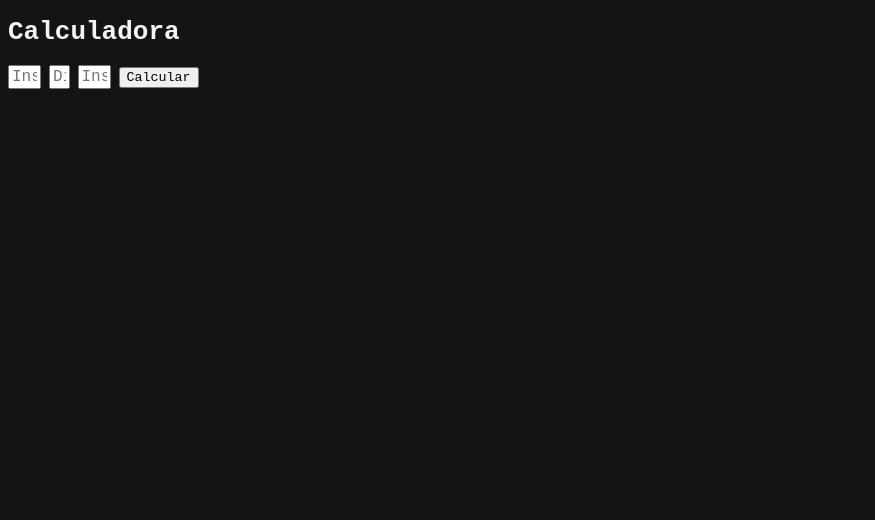
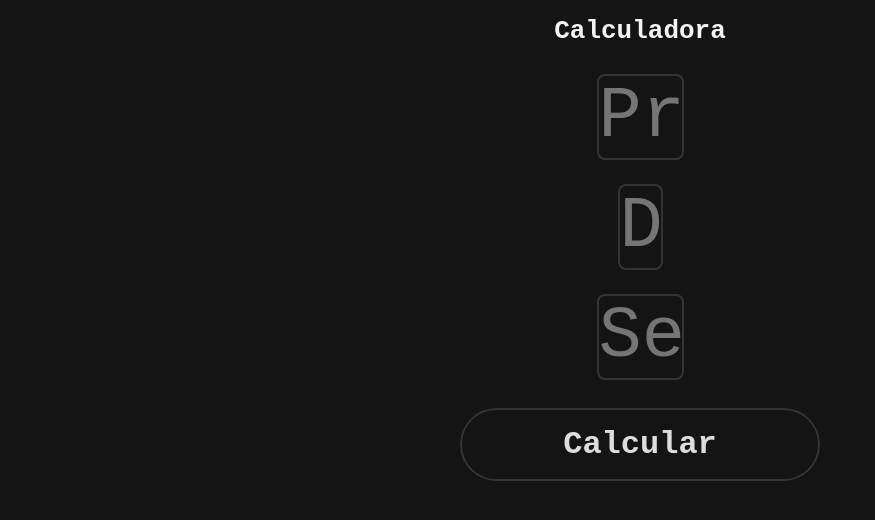
Before and after one commit to lunguinhoantonio/hutgfa, a plain HTML site: page index.html in a window 1280 px wide. Shown: the whole page, without its empty margins (0-875 px from the left). Drawn offline with Linux system fonts and the light colour scheme.

Commit message:
Updated index.html, script.js, and style.css files with changes to HTML structure, JavaScript logic, and CSS styling

```diff
--- a/index.html
+++ b/index.html
@@ -8,8 +8,9 @@
     <title>Tentativa Calculadora</title>
 </head>
 <body>
-    <h1>Calculadora</h1>
-    <input type="text" class="primeiro-input" maxlength="2" placeholder="Insira um número inteiro" title="Insira um número inteiro">
+    <h1 class="title">Calculadora</h1>
+    <div class="container">
+        <input type="text" class="primeiro-input" maxlength="2" placeholder="Primeiro Número" title="Insira um número inteiro">
         <input type="text" class="operacao" maxlength="1" placeholder="Digite uma operação" title="Digite uma operação">
         <!-- <select class="operacoes">
             <option class="adicao" value="+" selected>+</option>
@@ -17,8 +18,9 @@
             <option class="multiplicacao" value="*">*</option>
             <option class="divisao" value="/">/</option>
         </select>  -->
-    <input type="text" class="segundo-input" maxlength="2" placeholder="Insira um segundo número" title="Insira um segundo número">
-    <button onclick="somar()">Calcular</button>
+        <input type="text" class="segundo-input" maxlength="2" placeholder="Segundo Número" title="Insira um segundo número">
+        <button type="submit" class="calcular" onclick="somar()">Calcular</button>
+    </div>
     <h1 class="resultado"></h1>
     <script src="script.js"></script>
 </body>
--- a/script.js
+++ b/script.js
@@ -19,8 +19,12 @@ function somar() {
     else if (operacao == '/') {
         let resultado = primeiroValor / segundoValor;
         document.querySelector('.resultado').innerHTML = resultado;
-    } else {
+    }
+    else if (operação != NaN) {
         alert(`Operação inválida!
             Digite uma das operações aceitas: +, -, * ou /`);
+    } else {
+        alert(`Insira uma operação!
+            Digite uma das operações aceitas: +, -, * ou /`)
     }
 }
--- a/style.css
+++ b/style.css
@@ -1,24 +1,97 @@
 * {
     font-family: monospace;
+    padding: 0;
+    margin: 0;
+    box-sizing: border-box;
+}
+
+:root {
+    --black: #141414;
+    --white: #f4f4f4;
+    --alt-white: #ddd;
+    --grey: #343434;
 }
 
 body {
-    background-color: #141414;
-    color: #f4f4f4;
+    background: var(--black);
+    color: var(--white);
+}
+
+.title {
+    display: flex;
+    justify-content: center;
+    margin: 16px;
+}
+
+.title::selection {
+    background-color: var(--grey);
+}
+
+.container {
+    display: flex;
+    flex-direction: column;
+}
+
+.primeiro-input,
+.segundo-input {
+    width: 87px;
+}
+
+.operacao {
+    width: 45px;
+}
+
+.primeiro-input,
+.segundo-input,
+.operacao {
+    border-radius: 8px;
+    font-size: 72px;
+    background-color: var(--black);
+    color: var(--white);
+    border: 2px solid var(--grey);
+    margin: 12px auto;
+    transition: 350ms;
+}
+
+.primeiro-input
+.segundo-input
+.operacao:focus {
+    border: 2px solid var(--white);
+    transition: 350ms;
+}
+
+.calcular {
+    display: flex;
+    justify-content: center;
+    cursor: pointer;
+    color: var(--alt-white);
+    background-color: var(--black);
+    border: 2px solid var(--grey);
+    padding: 16px;
+    width: 360px;
+    font-size: 32px;
+    border-radius: 9999px;
+    margin: 16px auto;
+    font-weight: 600;
+    backdrop-filter: blur(16px);
+    transition: 350ms;
+}
+
+.calcular:hover {
+    color: var(--white);
+    border: 2px solid #ddd;
+    transition: 350ms;
 }
 
 .resultado {
+    display: flex;
+    justify-content: center;
     font-size: 48px;
+    margin-top: 16px;
 }
-input {
-    font-size: 16px;
-}
-.primeiro-input,
-.segundo-input {
-    width: 2%;
-}
-.operacao {
-    width: 1%;
+
+.resultado::selection{
+    background-color: var(--grey);
 }
 
 @media screen and (max-width: 1080px){
@@ -27,9 +100,15 @@ input {
     }
     .primeiro-input,
     .segundo-input {
-        width: 20%;
+        width: 84px;
     }
     .operacao {
-        width: 10%;
+        width: 42px;
     }
+    .calcular {
+        font-size: 24px;
+        padding: 16px;
+        width: 250px;
+    }
+
 }
```
Lines whose indentation alone changed are shown as unchanged.
